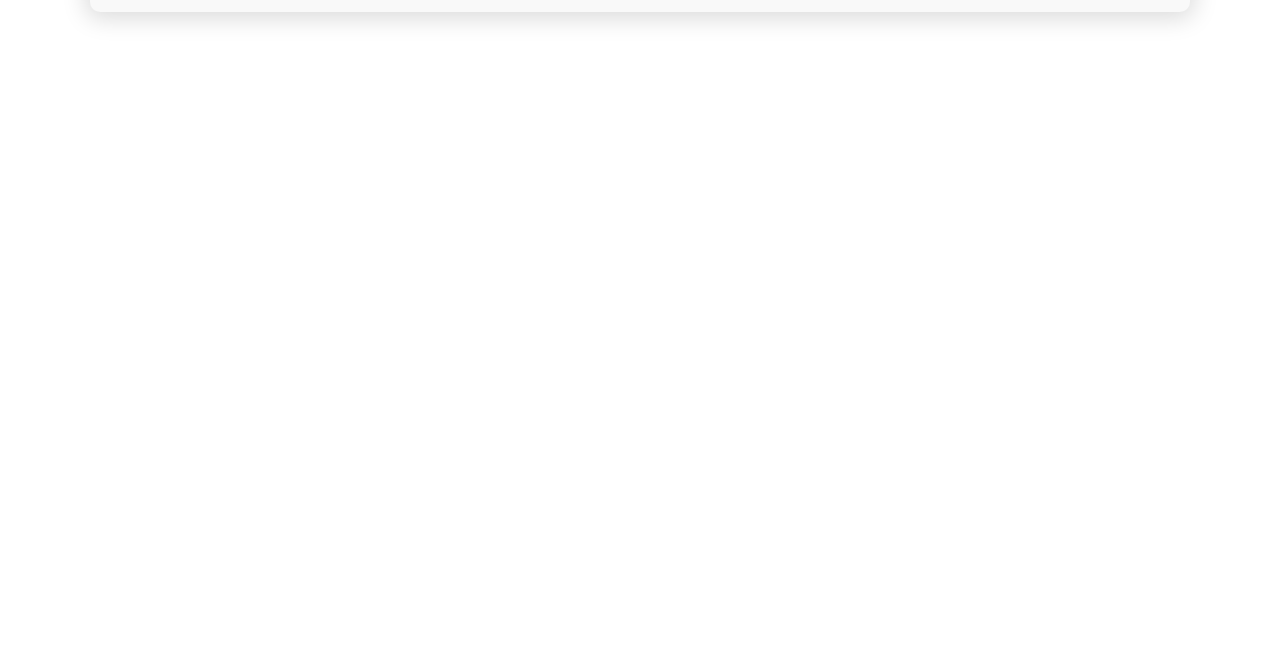
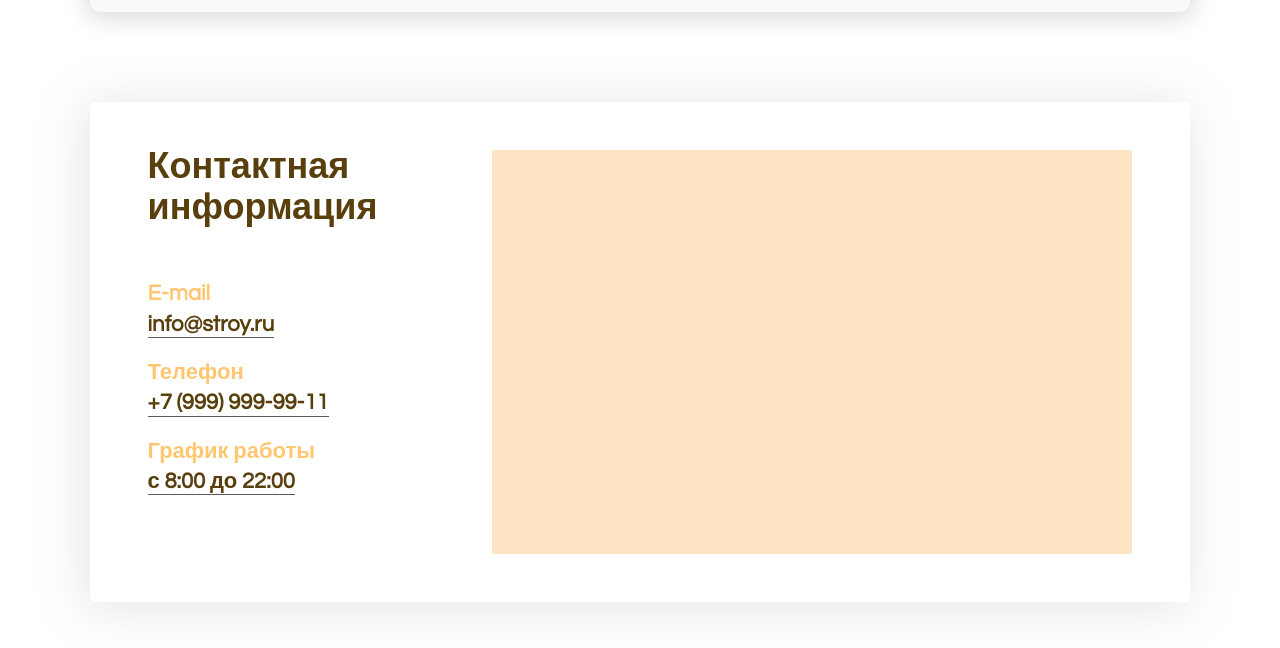
Before and after one commit to gushchina-alena/javascript-construction-landing, a plain HTML site: page index.html in a window 1280 px wide. Shown: the part 6366-7014 px from the top of the page. Before the commit the page ends 6468 px from the top, so only its background shows below. Drawn offline with Linux system fonts and the light colour scheme.

Commit message:
introduced map block

```diff
--- /dev/null
+++ b/assets/styles/_contact.scss
@@ -0,0 +1,44 @@
+.contact {
+    margin: 0 auto;
+    width: 1100px;
+    height: 500px;
+    box-shadow: -4px 4px 50px rgba(143, 143, 143, 0.25);
+    border-radius: 5px;
+    display: flex;
+    justify-content: space-around;
+    align-items: center;
+    margin-bottom: 100px;
+}
+
+.contact__map {
+    width: 640px;
+    height: 404px;
+    background-color: bisque;
+}
+
+.contact__text {
+    align-self: flex-start;
+    padding-top: 15px;
+
+
+    h2 {
+        font-size: 36px;
+        padding-bottom: 22px;
+    }
+}
+
+.contact__section {
+    h3 {
+        font-size: 22px;
+        margin-bottom: 5px;
+    }
+
+    p {
+        margin-top: 0;
+        font-size: 22px;
+        font-weight: 700;
+        border-bottom: 1px solid #5A5859;
+        padding-right: 0;
+        width: fit-content;
+    }
+}
--- a/assets/styles/styles.scss
+++ b/assets/styles/styles.scss
@@ -39,3 +39,4 @@ body {
 @import "popup";
 @import "trusted";
 @import "question";
+@import "contact";
--- a/index.html
+++ b/index.html
@@ -292,6 +292,26 @@
                     </div>
                 </div>
             </div>
+            <div class="contact">
+                <div class="contact__text">
+                    <h2>Контактная <br> информация</h2>
+                    <div class="contact__section">
+                        <h3 class="font-yellow">E-mail</h3>
+                        <p>info@stroy.ru</p>
+                    </div>
+                    <div class="contact__section">
+                        <h3 class="font-yellow">Телефон</h3>
+                        <p>+7 (999) 999-99-11</p>
+                    </div>
+                    <div class="contact__section">
+                        <h3 class="font-yellow">График работы</h3>
+                        <p>с 8:00 до 22:00</p>
+                    </div>
+                </div>
+                <div id="map" class="contact__map">
+
+                </div>
+            </div>
         </main>
         <footer></footer>
     </div>
@@ -314,5 +334,9 @@
     <script src="scripts/popups.js"></script>
     <script src="scripts/calculator.js"></script>
     <script src="scripts/questions.js"></script>
+    <script src="https://api-maps.yandex.ru/2.1/?apikey=77397b2a-7853-4945-8f4c-5a8fc6251456&lang=ru_RU"
+    type="text/javascript">
+    </script>
+    <script src="scripts/map.js"></script>
 </body>
 </html>
--- /dev/null
+++ b/scripts/map.js
@@ -0,0 +1,10 @@
+function init() {
+    let map = new ymaps.Map("map", {
+        //longitude and latitude
+        center: [55.7346709766185,37.58575521630452],
+        zoom: 16
+    });
+}
+
+//init fires once the script is ready
+ymaps.ready(init);
```
Also changed, not shown: assets/styles/styles.css, 1 other file.
